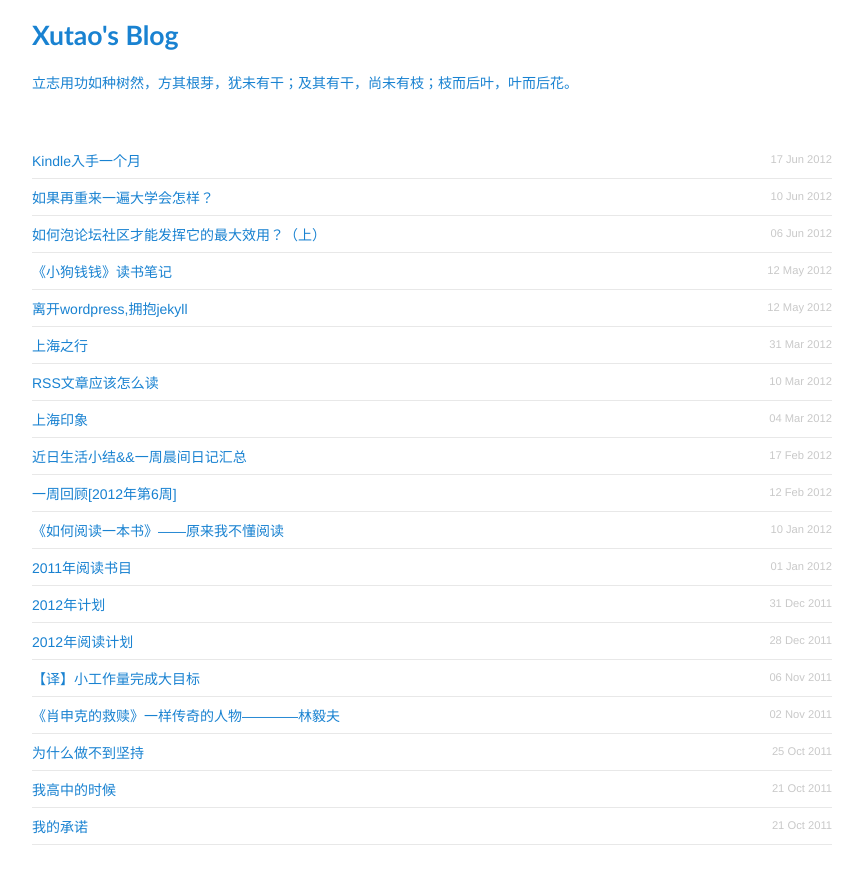
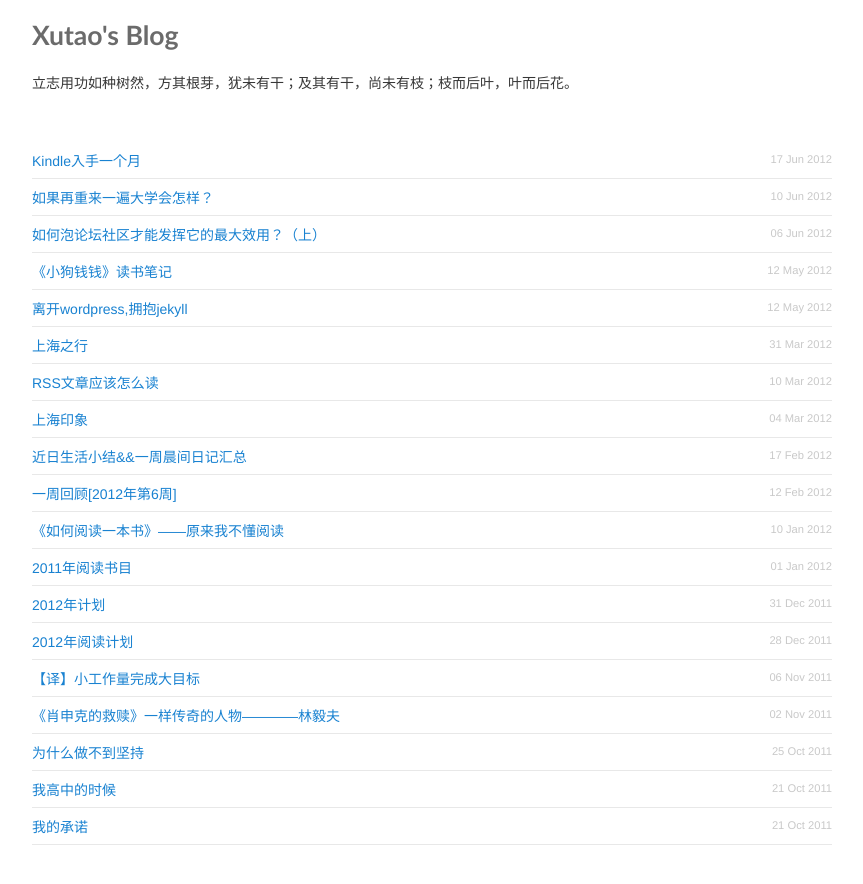
Before and after one commit to xutao1988/xutao1988.github.com, a Jekyll site: the page built from index.html, in a window 1280 px wide. Shown: the top 884 px of the page, without its empty margins (208-1071 px from the left). Built offline with Jekyll 4.4.1, drawn with Linux system fonts in a browser that asks for light colours; Markdown is read by kramdown in place of the engine named in the settings.

Commit message:
fix the title

```diff
--- a/index.html
+++ b/index.html
@@ -3,7 +3,7 @@
 title: "徐涛 知行合一"
 ---
 
-<h2 style="margin: 20px 0"><a href="http://xutao.me">Xutao's Blog</h2>
+<h2 style="margin: 20px 0"><a href="http://xutao.me"></a>Xutao's Blog</h2>
 
 <p>立志用功如种树然，方其根芽，犹未有干；及其有干，尚未有枝；枝而后叶，叶而后花。</p>
 </br>
```
